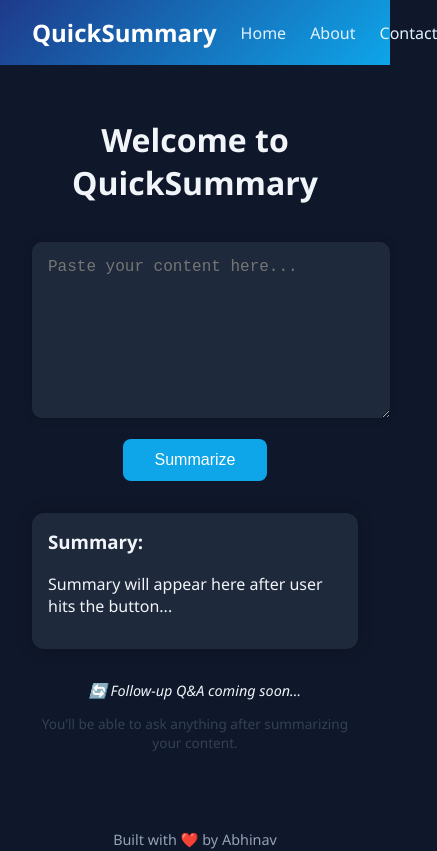
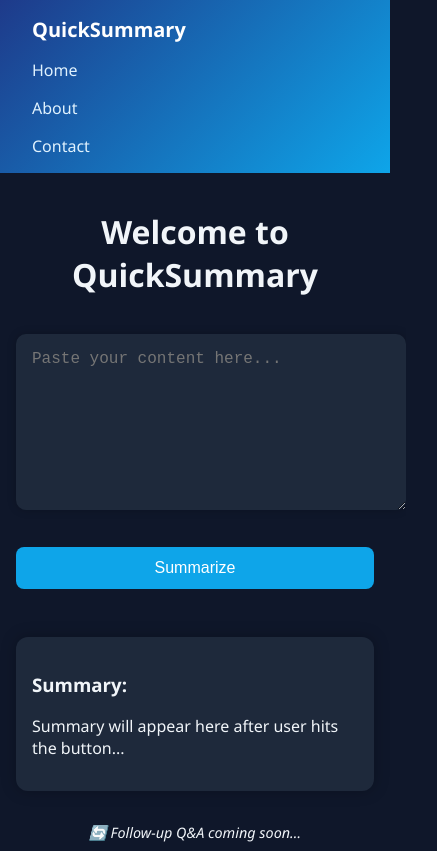
Before and after one commit to ak01abhinav/quickSummarizer, a Next.js app: page / in a window 390 px wide. Shown: the top 851 px of the page, 437 px wide, since content can reach past the window. Built offline with nearby package versions, Linux system fonts and the light colour scheme.

Commit message:
🔥 Made layout mobile responsive

```diff
--- a/src/app/globals.css
+++ b/src/app/globals.css
@@ -1,60 +1,63 @@
-/* -----------------------------------
-   🌌 GLOBAL STYLES – DARK THEME
-   Applies to entire app layout
------------------------------------ */
+/* =============================
+   🌌 Global Layout & Background
+============================= */
 body {
   margin: 0;
   padding: 0;
   font-family: "Segoe UI", sans-serif;
-  background-color: #0f172a; /* Dark bluish-gray background */
-  color: #f1f5f9; /* Soft white text for good contrast */
+  background-color: #0f172a; /* Dark background */
+  color: #f1f5f9;
 }
 
-/* -----------------------------------
-   🔷 HEADER SECTION
-   Top navigation bar with app title & links
------------------------------------ */
+/* =============================
+   🔷 Header
+============================= */
 .header {
   display: flex;
-  justify-content: space-between; /* Space between logo and nav links */
+  justify-content: space-between;
   align-items: center;
+  flex-wrap: wrap; /* ✅ Allows nav to wrap on small screens */
   padding: 1rem 2rem;
-  background: linear-gradient(135deg, #1e3a8a, #0ea5e9); /* Blue gradient */
+  background: linear-gradient(135deg, #1e3a8a, #0ea5e9);
   color: white;
 }
 
-/* App name/logo */
 .logo {
   font-size: 1.5rem;
   font-weight: bold;
 }
 
-/* Navigation links (right side) */
+/* ✅ Make nav wrap below logo on small screens */
+.nav-links {
+  display: flex;
+  flex-wrap: wrap;
+  gap: 1rem;
+  margin-top: 0.5rem;
+}
+
 .nav-links a {
-  margin-left: 1.5rem;
   text-decoration: none;
-  color: #e0f2fe; /* Soft blue-white */
+  color: #e0f2fe;
   font-weight: 500;
+  font-size: 1rem;
 }
 
 .nav-links a:hover {
   text-decoration: underline;
 }
 
-/* -----------------------------------
-   🔳 MAIN CONTENT AREA
-   Includes heading, textarea, summary box, follow-up section, etc.
------------------------------------ */
+/* =============================
+   🔳 Main Content
+============================= */
 main {
-  padding: 2rem;
-  max-width: 800px; /* Keeps content centered and readable */
-  margin: 0 auto; /* Center align the section horizontally */
+  padding: 1rem;
+  max-width: 800px;
+  margin: 0 auto;
 }
 
-/* -----------------------------------
-   ✏️ TEXTAREA INPUT BOX
-   Where users paste content to summarize
------------------------------------ */
+/* =============================
+   ✍️ Text Area
+============================= */
 textarea {
   width: 100%;
   padding: 1rem;
@@ -62,51 +65,45 @@ textarea {
   border-radius: 10px;
   border: none;
   font-size: 1rem;
-  background-color: #1e293b; /* Darker background */
-  color: #f8fafc; /* Bright text color */
-  resize: vertical; /* Allow vertical resizing */
-  box-shadow: 0 0 10px rgba(0, 0, 0, 0.2); /* Soft shadow */
+  background-color: #1e293b;
+  color: #f8fafc;
+  resize: vertical;
+  box-shadow: 0 0 10px rgba(0, 0, 0, 0.2);
 }
 
-/* -----------------------------------
-   🔘 SUBMIT BUTTON
-   Trigger for summarization
------------------------------------ */
+/* =============================
+   🔘 Button
+============================= */
 button {
   padding: 0.75rem 2rem;
   font-size: 1rem;
-  background: #0ea5e9; /* Sky blue */
+  background: #0ea5e9;
   color: white;
   border: none;
   border-radius: 8px;
   cursor: pointer;
   transition: background 0.3s ease;
+  margin: 1rem 0;
 }
 
 button:hover {
-  background: #0284c7; /* Slightly darker on hover */
+  background: #0284c7;
 }
 
-/* -----------------------------------
-   📦 SUMMARY BOX
-   Displays AI-generated summary after button click
------------------------------------ */
+/* =============================
+   📦 Summary Box
+============================= */
 .summary-box {
   margin-top: 2rem;
   padding: 1rem;
-  background-color: #1e293b; /* Same dark box as textarea */
+  background-color: #1e293b;
   border-radius: 12px;
   box-shadow: 0 0 15px rgba(0, 0, 0, 0.25);
 }
 
-.summary-box h3 {
-  margin-top: 0;
-}
-
-/* -----------------------------------
-   ⌛ LOADING / INFO TEXTS
-   Placeholder or follow-up hints
------------------------------------ */
+/* =============================
+   ℹ️ Info Texts & Follow-Up
+============================= */
 .text-sm {
   font-size: 0.9rem;
 }
@@ -115,14 +112,37 @@ button:hover {
   font-style: italic;
 }
 
-/* -----------------------------------
-   ❤️ FOOTER SECTION
-   Bottom of the page message
------------------------------------ */
+/* =============================
+   ❤️ Footer
+============================= */
 footer {
   text-align: center;
   margin-top: 3rem;
   padding: 1rem;
   font-size: 0.9rem;
-  color: #94a3b8; /* Light gray-blue for footer */
+  color: #94a3b8;
 }
+
+/* =============================
+   📱 Responsive: Small Screens
+============================= */
+@media (max-width: 600px) {
+  .header {
+    flex-direction: column;
+    align-items: flex-start;
+  }
+
+  .nav-links {
+    flex-direction: column;
+    align-items: flex-start;
+    margin-top: 1rem;
+  }
+
+  .logo {
+    font-size: 1.25rem;
+  }
+
+  button {
+    width: 100%;
+  }
+}
```
